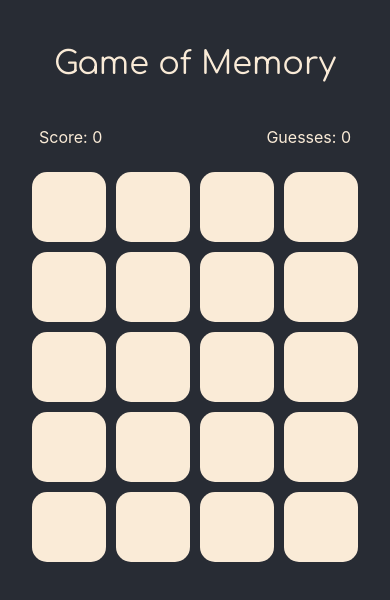
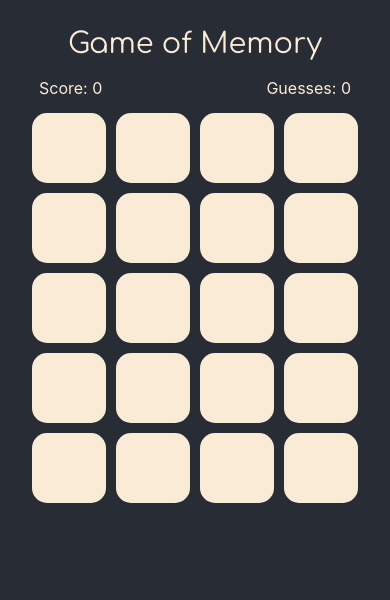
Before and after one commit to amlane/matching-game, a React (Create React App) app: page / in a window 390 px wide. Shown: the top 600 px of the page. Built offline with nearby package versions, Linux system fonts and the light colour scheme.

Commit message:
fixed spacing on mobile so all areas show in browsers

```diff
--- a/src/styles/App.css
+++ b/src/styles/App.css
@@ -6,7 +6,7 @@
 
 .App-header {
   background-color: #282c34;
-  min-height: 25vh;
+  min-height: 20vh;
   display: flex;
   flex-direction: column;
   align-items: center;
@@ -19,7 +19,8 @@
 
 @media only screen and (max-width: 900px) {
   .App-header {
-    min-height: 15vh;
-    font-size: 2em;
+    min-height: 8vh;
+    font-size: 1.8em;
+    padding-top: 10px;
   }
 }
--- a/src/styles/Cards.css
+++ b/src/styles/Cards.css
@@ -25,7 +25,7 @@
   max-width: 620px;
   justify-content: center;
   align-items: center;
-  margin: 20px auto;
+  margin: 10px auto 0;
 }
 
 .scoreboard {
@@ -50,8 +50,7 @@
   .scoreboard {
     width: 80%;
   }
-
-  .container {
-    width: ;
+  .display-msg {
+    font-size: 1.5rem;
   }
 }
```
